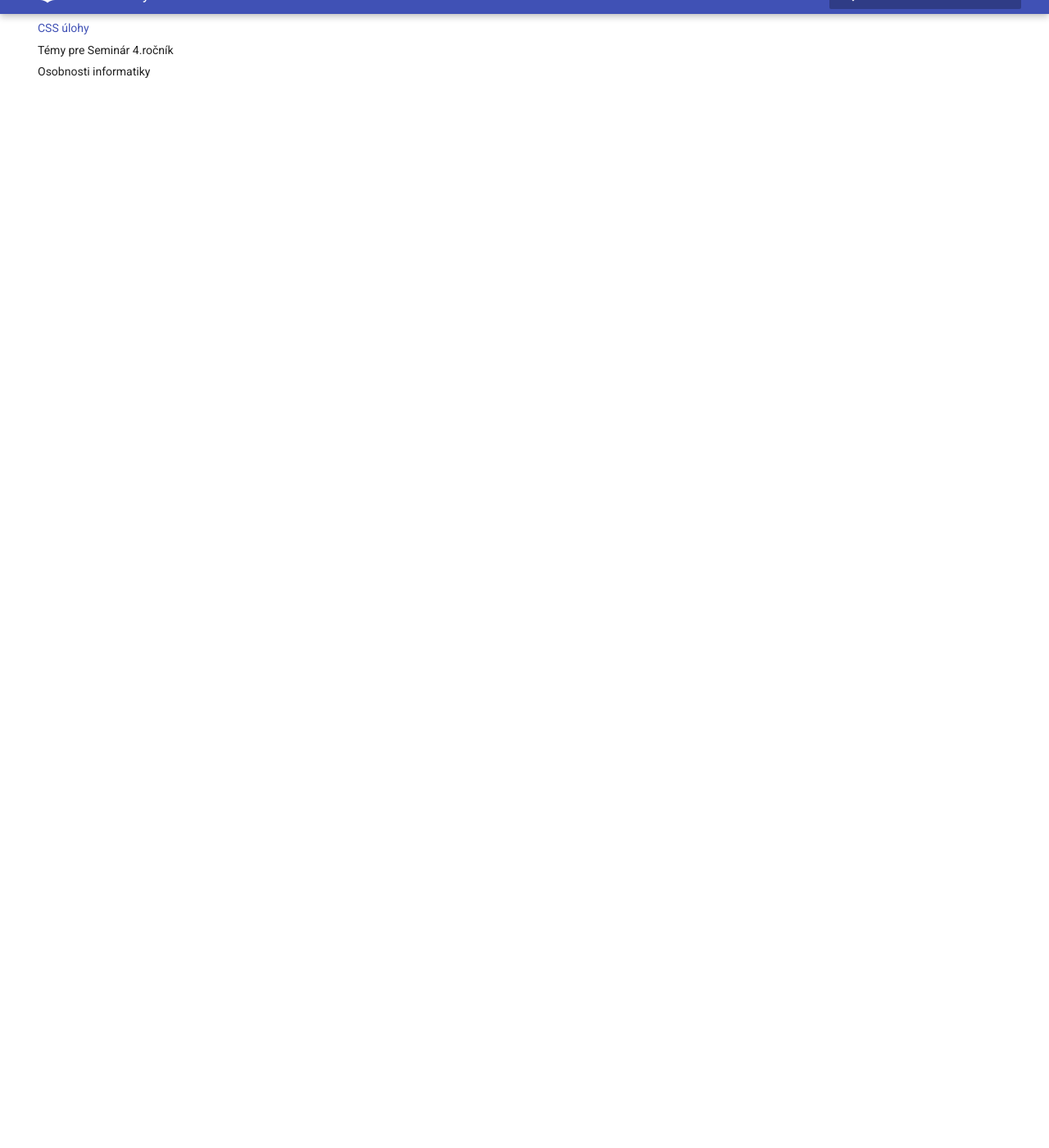
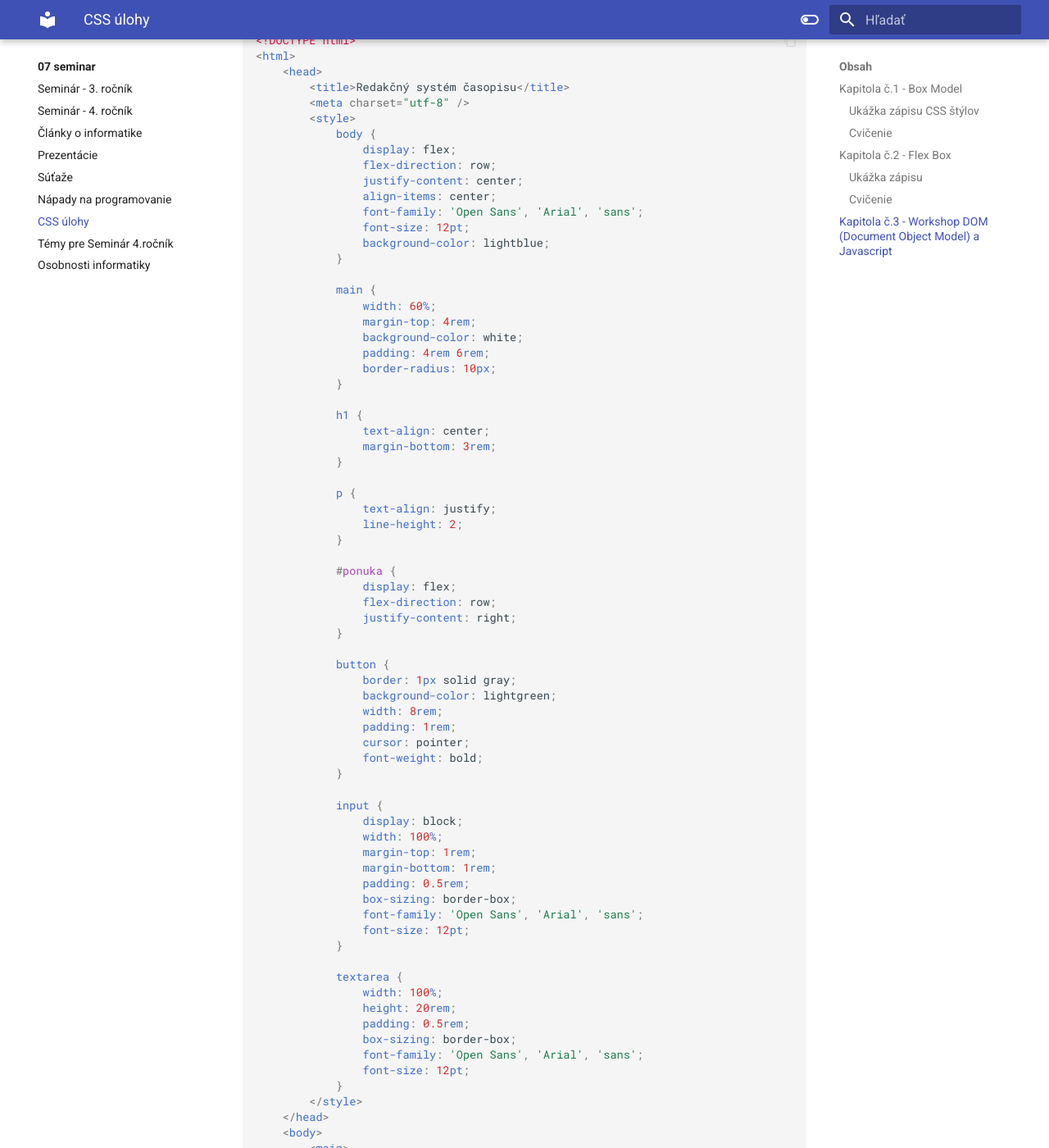
Before and after one commit to hubenka/hubenka.github.io, an MkDocs documentation site: the page built from docs/07_seminar/06_css.md, in a window 1280 px wide and 1400 px high, scrolled down 4618 px. Shown: the whole window at 82% size. Built offline with MkDocs 1.6.1 and Material for MkDocs 9.7.7, drawn with Linux system fonts in a browser that asks for light colours; some of the changed text lies outside the part shown.

Commit message:
Template for JS workshop

````diff
--- a/docs/07_seminar/06_css.md
+++ b/docs/07_seminar/06_css.md
@@ -117,3 +117,99 @@ Vytvor si nový HTML dokument. Obsahuje dva HTML elementy `<div>`, každý s rov
 </nav>
 ```
 6. **Vertikálne menu** - Upravte menu z predošlej úlohy, aby boli odkazy umiestnené naľavo obrazovky a pod sebou.
+
+## Kapitola č.3 - Workshop DOM (Document Object Model) a Javascript
+
+Predloha pre stránku, do ktorej pridáme úpravu textu a ponechanie zmeneného textu po obnovení stránky
+
+```html
+<!DOCTYPE html>
+<html>
+    <head>
+        <title>Redakčný systém časopisu</title>
+        <meta charset="utf-8" />
+        <style>
+            body {
+                display: flex;
+                flex-direction: row;
+                justify-content: center;
+                align-items: center;
+                font-family: 'Open Sans', 'Arial', 'sans';
+                font-size: 12pt;
+                background-color: lightblue;
+            }
+
+            main {
+                width: 60%;
+                margin-top: 4rem;
+                background-color: white;
+                padding: 4rem 6rem;
+                border-radius: 10px;
+            }
+
+            h1 {
+                text-align: center;
+                margin-bottom: 3rem;
+            }
+
+            p {
+                text-align: justify;
+                line-height: 2;
+            }
+
+            #ponuka {
+                display: flex;
+                flex-direction: row;
+                justify-content: right;
+            }
+
+            button {
+                border: 1px solid gray;
+                background-color: lightgreen;
+                width: 8rem;
+                padding: 1rem;
+                cursor: pointer;
+                font-weight: bold;
+            }
+
+            input {
+                display: block;
+                width: 100%;
+                margin-top: 1rem;
+                margin-bottom: 1rem;
+                padding: 0.5rem;
+                box-sizing: border-box;
+                font-family: 'Open Sans', 'Arial', 'sans';
+                font-size: 12pt;
+            }
+
+            textarea {
+                width: 100%;
+                height: 20rem;
+                padding: 0.5rem;
+                box-sizing: border-box;
+                font-family: 'Open Sans', 'Arial', 'sans';
+                font-size: 12pt;
+            }
+        </style>
+    </head>
+    <body>
+        <main>
+            <div id="ponuka">
+                <button id="tlacidlo">Upraviť</button>
+            </div>
+            <div id="editor">
+                <h1 id="nadpis">Čo je to školský parlament?</h1>
+                <p id="clanok">Školský parlament je nezávislý a nestranný orgán, ktorý zastupuje záujmy voči vedeniu školy,
+školskej rade a organizuje akcie. Zasadá každý mesiac. Poplatok pre žiakov na činnosť školského
+parlamentu je jedno euro. Členom školského parlamentu sa môže stať každý žiak, ktorý na začiatku
+školského roka bude zvolený za predsedu triedy. Pokiaľ majú žiaci nejaké výhrady, nápady alebo sťažnosti,
+môžu sa obrátiť na školský parlament cez predsedu svojej triedy, koordinátora školského parlamentu,
+predsedu školského parlamentu, podpredsedu školského parlamentu alebo anonymne, vhodením podnetu do urny
+umiestnenej vo vestibule školy. Školský parlament má organizačnú a odporúčaciu právomoc, ale nemá rozhodovaciu právomoc.
+                </p>
+            </div>
+        </main>
+    </body>
+</html>
+```
````
